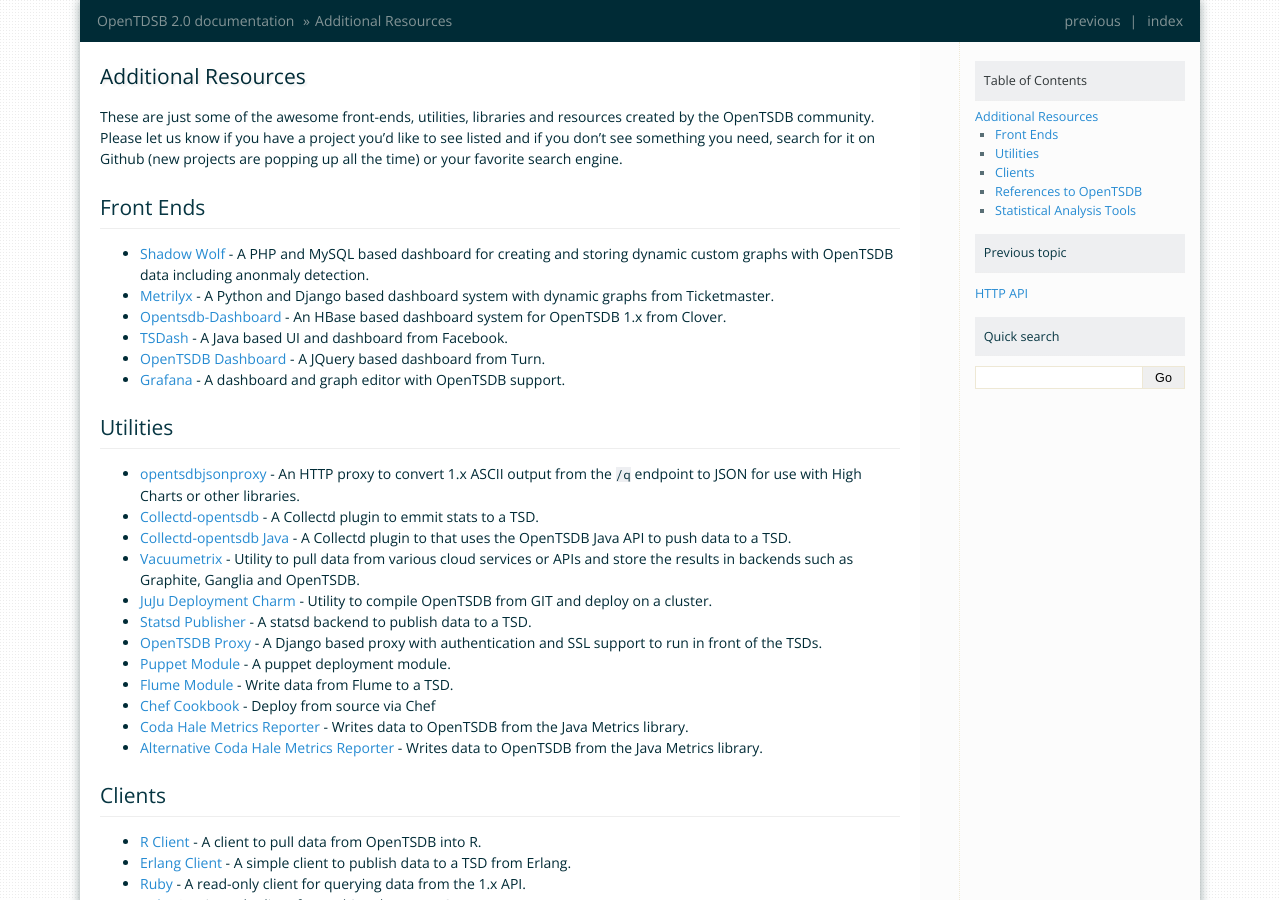
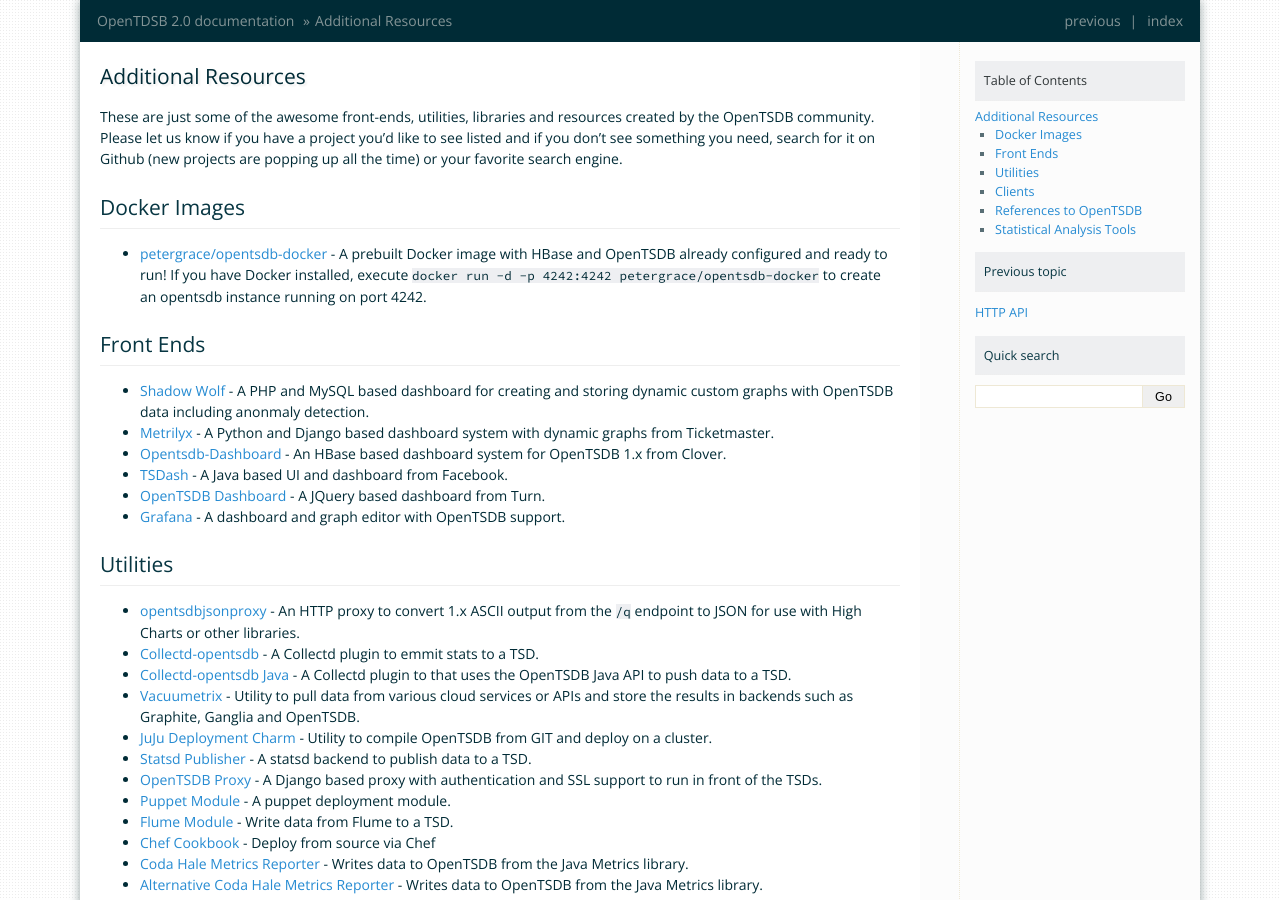
Before and after one commit to OpenTSDB/opentsdb.net, a Sphinx documentation site: the page built from docs/source/resources.rst, in a window 1280 px wide and 900 px high. Built offline with Sphinx 7.4.7, drawn with Linux system fonts in a browser that asks for light colours.

Commit message:
Add verbiage to resources.rst which explain how to use the Docker image for a prebuilt opentsdb experience.

```diff
--- a/docs/source/resources.rst
+++ b/docs/source/resources.rst
@@ -2,6 +2,10 @@
 ====================
 
 These are just some of the awesome front-ends, utilities, libraries and resources created by the OpenTSDB community. Please let us know if you have a project you'd like to see listed and if you don't see something you need, search for it on Github (new projects are popping up all the time) or your favorite search engine.
+
+Docker Images
+^^^^^^^^^^^^^
+* `petergrace/opentsdb-docker <https://registry.hub.docker.com/u/petergrace/opentsdb-docker/>`_ - A prebuilt Docker image with HBase and OpenTSDB already configured and ready to run!  If you have Docker installed, execute ``docker run -d -p 4242:4242 petergrace/opentsdb-docker`` to create an opentsdb instance running on port 4242.
 
 Front Ends
 ^^^^^^^^^^
```
